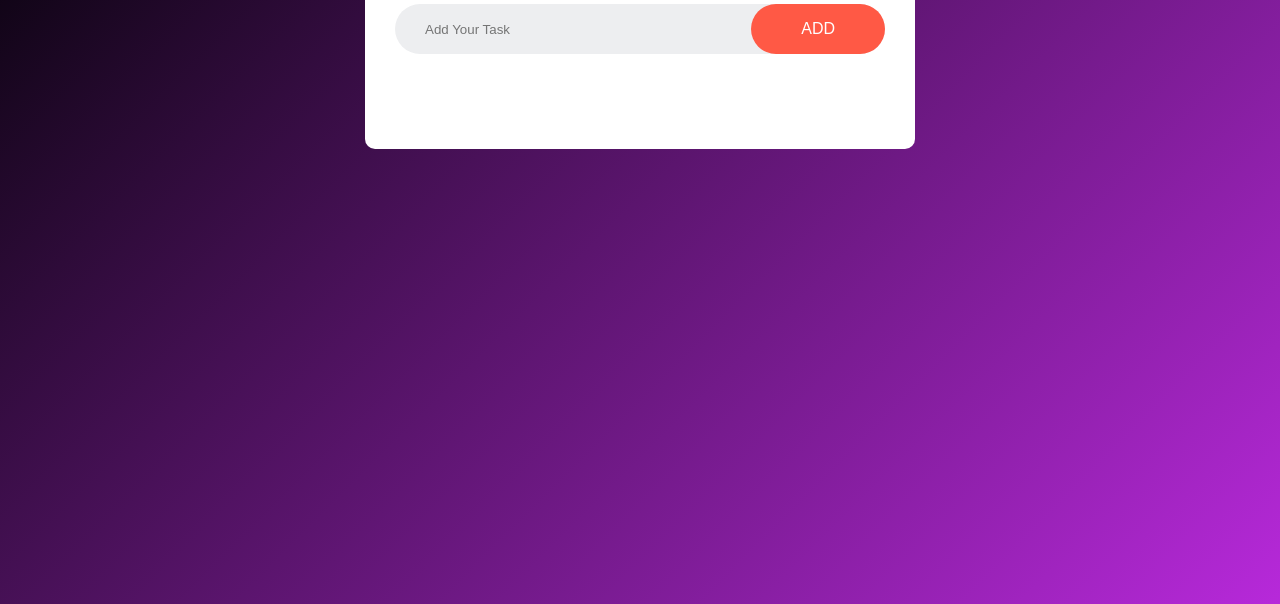
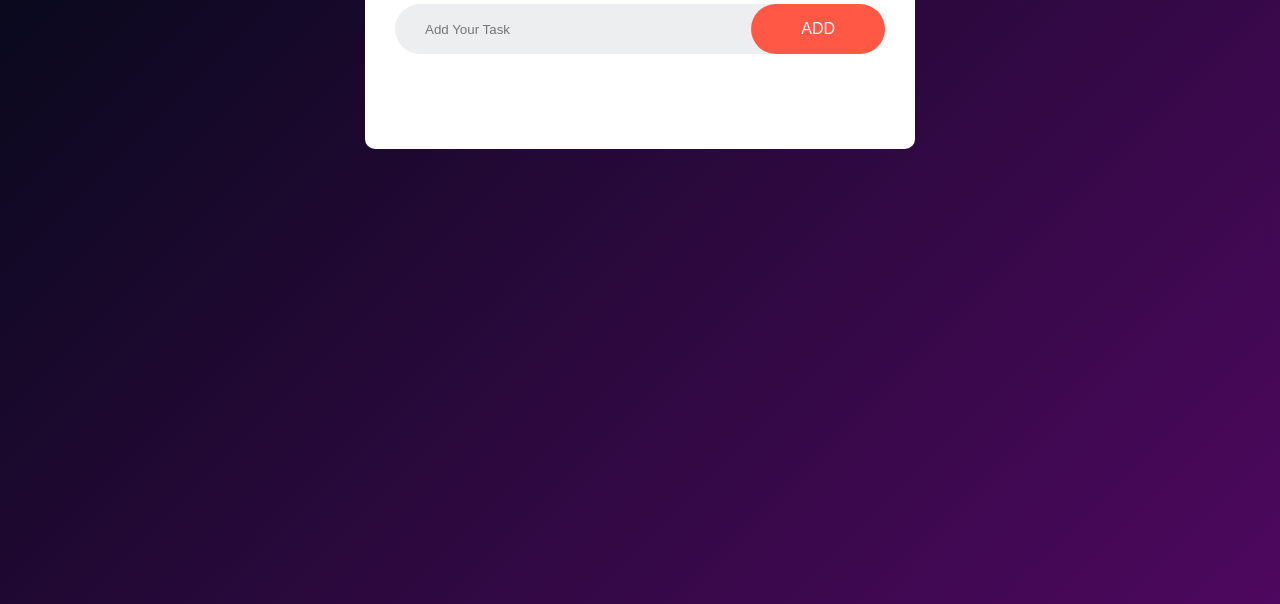
Before and after one commit to nitishkumar012/Karya-Succhi, a plain HTML site: page index.html in a window 1280 px wide. Shown: the part 196-800 px from the top of the page. Drawn offline with Linux system fonts and the light colour scheme.

```diff
--- a/Style.CSS
+++ b/Style.CSS
@@ -11,7 +11,7 @@
 
     width: 100%;
     min-height: 100vh;
-    background: linear-gradient(135deg,#000103,#b729da);
+    background: linear-gradient(135deg,#020916,#4e085f);
     padding: 10px;
 
 }
```
